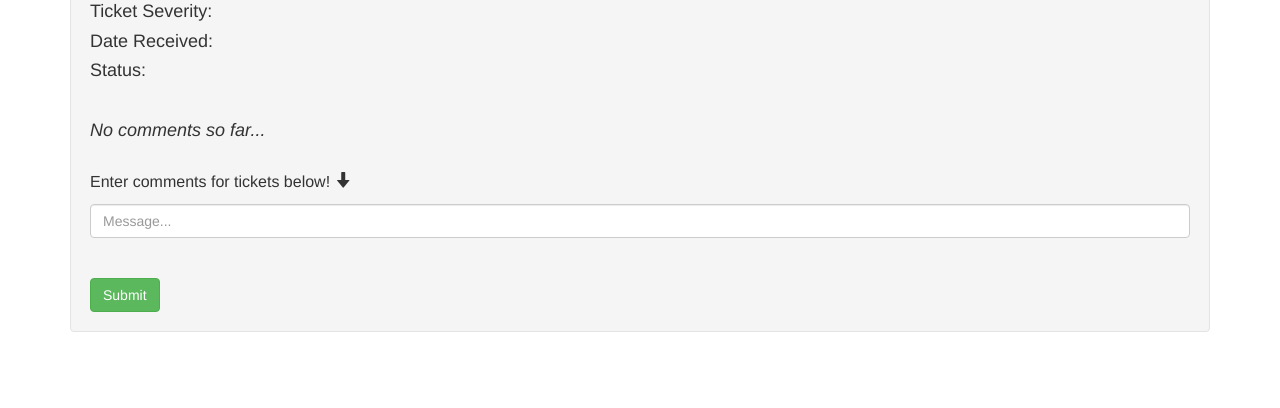
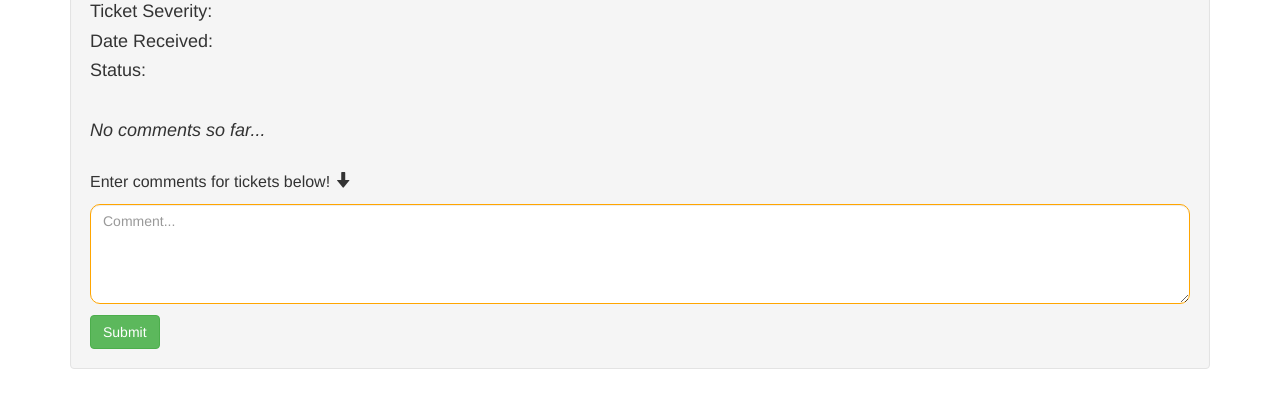
Before and after one commit to kaistullich/Ticket-System, a Flask app: template src/templates/ticket_status.html in a window 1280 px wide. Shown: the part 214-622 px from the top of the page. Run offline with Flask 2, Linux system fonts and the light colour scheme; the template is opened without the code that fills it, so the values that code supplies are empty; parts of the project's set-up code (start-up, migrations or seed data) failed here and were passed over; some libraries are stand-ins or nearby versions.

Commit message:
removed input and added textarea

```diff
--- a/src/templates/ticket_status.html
+++ b/src/templates/ticket_status.html
@@ -17,7 +17,7 @@
                 <div id="comment-append" class="comment-area text-left"></div>
                 <br>
                 <p class="text-left">Enter comments for tickets below! <span class="glyphicon glyphicon-arrow-down"></span></p>
-                <input class="form-control" id="comment" size="80" placeholder="Message..."><br><br>
+                <textarea id="comment" class="form-control" placeholder="Comment..."></textarea>
                 <input id="submit-btn" type="submit" value="Submit" class="btn btn-success">
             </div>
         </div>
```
